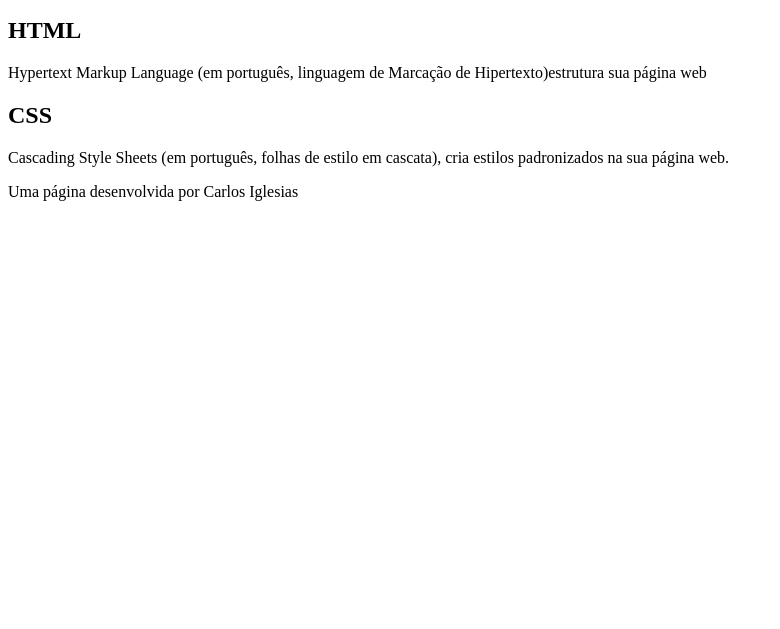
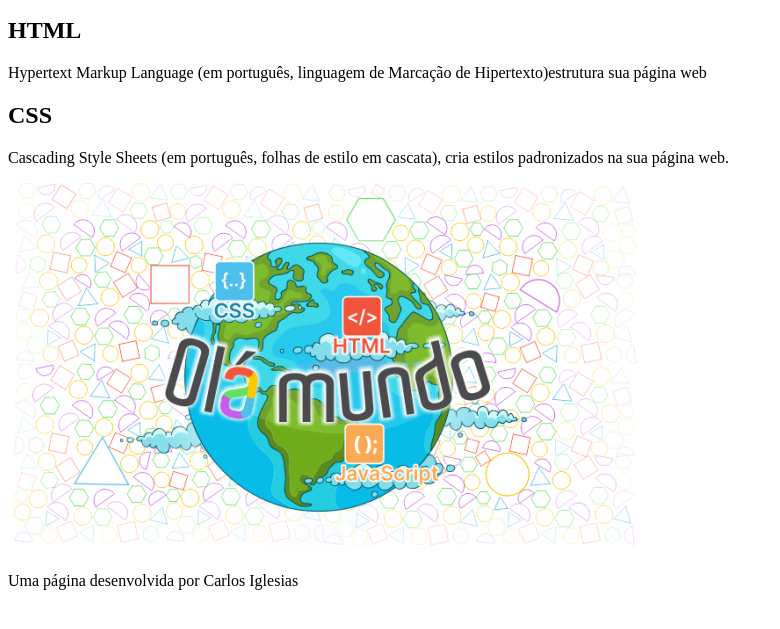
Before and after one commit to carloseduiglesias/hello-world, a plain HTML site: page index.html in a window 1280 px wide. Shown: the part 101-730 px from the top of the page, without its empty margins (0-780 px from the left). Drawn offline with Linux system fonts and the light colour scheme.

Commit message:
finalizando a página html

```diff
--- a/index.html
+++ b/index.html
@@ -18,7 +18,7 @@
 
         <h2>CSS</h2>
         <P>Cascading Style Sheets (em português, folhas de estilo em cascata), cria estilos padronizados na sua página web.</P>
-
+        <img src="imagem/Olá Mundo.png" alt="imagem com figuras geométricas ao fundo e uma figura do planeta terra a frente, com a inscrição do olá mundo em letras colooridas">
 
     </section>
 
```
Also changed, not shown: imagem/Olá Mundo.png (added).
